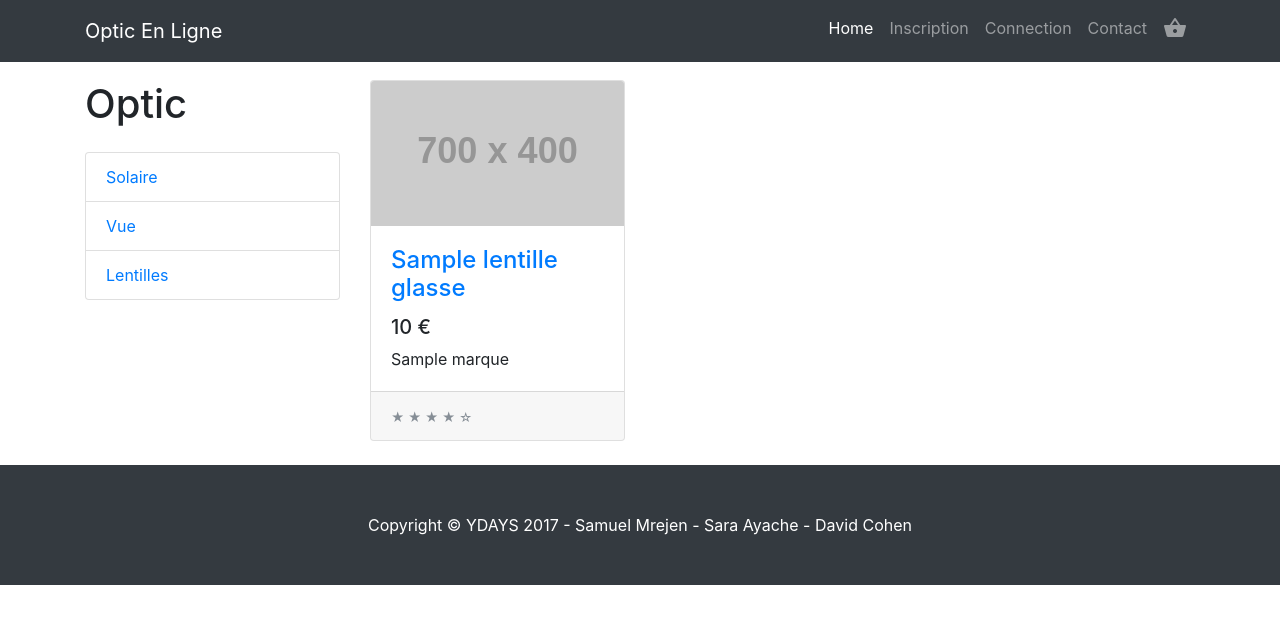
After one commit to DavSCo/YDaysB2, a PHP site: template Views/lentille.php in a window 1280 px wide. The commit adds this page. Shown: the top 624 px of the page. Run offline with PHP 8.4, Linux system fonts and the light colour scheme; the template is opened without the code that fills it: most values are stand-ins (such as "Sample title", 1, 10 or a date in 2020); grey boxes labelled with a size stand in for pictures from a placeholder-image service; some libraries are stand-ins or nearby versions.

Commit message:
lentille

```diff
--- /dev/null
+++ b/Views/lentille.php
@@ -0,0 +1,74 @@
+<?php
+require_once ('Views/Layout.php');
+?>
+<body>
+
+<!-- Page Content -->
+<div class="container">
+
+    <div class="row">
+
+        <div class="col-lg-3">
+
+            <h1 class="my-4">Optic</h1>
+            <div class="list-group">
+                <a href="index.php?p=solaire" class="list-group-item">Solaire</a>
+                <a href="index.php?p=vue" class="list-group-item">Vue</a>
+                <a href="index.php?p=lentille" class="list-group-item">Lentilles</a>
+            </div>
+
+        </div>
+        <!-- /.col-lg-3 -->
+        <div class="col-lg-9">
+            <div id="carouselExampleIndicators" class="carousel slide my-4" data-ride="carousel">
+
+            </div>
+
+            <div class="row">
+                <?php foreach ($lentilleGlasses as $item) { ?>
+
+                    <div class="col-lg-4 col-md-6 mb-4">
+                        <div class="card h-100">
+                            <a href="index.php?p=productDetail&id=<?php echo $item['id']?>"><img class="card-img-top" src="http://placehold.it/700x400" alt=""></a>
+                            <div class="card-body">
+                                <h4 class="card-title">
+                                    <a href="index.php?p=productDetail&id=<?php echo $item['id']?>"><?php echo $item['name']?></a>
+                                </h4>
+                                <h5><?php echo $item['price']?> €</h5>
+                                <p class="card-text"><?php echo $item['marque']?></p>
+                            </div>
+                            <div class="card-footer">
+                                <small class="text-muted">&#9733; &#9733; &#9733; &#9733; &#9734;</small>
+                            </div>
+                        </div>
+                    </div>
+
+                <?php }?>
+
+            </div>
+            <!-- /.row -->
+
+        </div>
+        <!-- /.col-lg-9 -->
+
+    </div>
+    <!-- /.row -->
+
+</div>
+<!-- /.container -->
+
+<!-- Footer -->
+<footer class="py-5 bg-dark">
+    <div class="container">
+        <p class="m-0 text-center text-white">Copyright &copy; YDAYS 2017 - Samuel Mrejen - Sara Ayache - David Cohen</p>
+    </div>
+    <!-- /.container -->
+</footer>
+
+<!-- Bootstrap core JavaScript -->
+<script src="Views/vendor/jquery/jquery.min.js"></script>
+<script src="Views/vendor/bootstrap/js/bootstrap.bundle.min.js"></script>
+
+</body>
+
+</html>
--- a/Views/vue.php
+++ b/Views/vue.php
@@ -14,7 +14,7 @@ require_once ('Views/Layout.php');
             <div class="list-group">
                 <a href="index.php?p=solaire" class="list-group-item">Solaire</a>
                 <a href="index.php?p=vue" class="list-group-item">Vue</a>
-                <a href="#" class="list-group-item">Lentilles</a>
+                <a href="index.php?p=lentille" class="list-group-item">Lentilles</a>
             </div>
 
         </div>
--- a/index.php
+++ b/index.php
@@ -25,7 +25,10 @@ require_once ('Controllers/deleteUserController.php');
     require_once('Controllers/solaireController.php');
 }elseif(!isset($_GET['p']) OR $_GET['p'] === 'vue'){
     require_once('Controllers/vueController.php');
-}elseif(!isset($_GET['p']) OR $_GET['p'] === 'productDetail'){
+}elseif(!isset($_GET['p']) OR $_GET['p'] === 'lentille'){
+    require_once('Controllers/lentilleController.php');
+}
+elseif(!isset($_GET['p']) OR $_GET['p'] === 'productDetail'){
     require_once('Controllers/productDetailController.php');
 }elseif(!isset($_GET['p']) OR $_GET['p'] === 'connection'){
     require_once('Controllers/connectionController.php');
```
Also changed, not shown: Controllers/lentilleController.php (added, +9 -0 lines), Models/GlassesSQL.php (+12 -0 lines).
